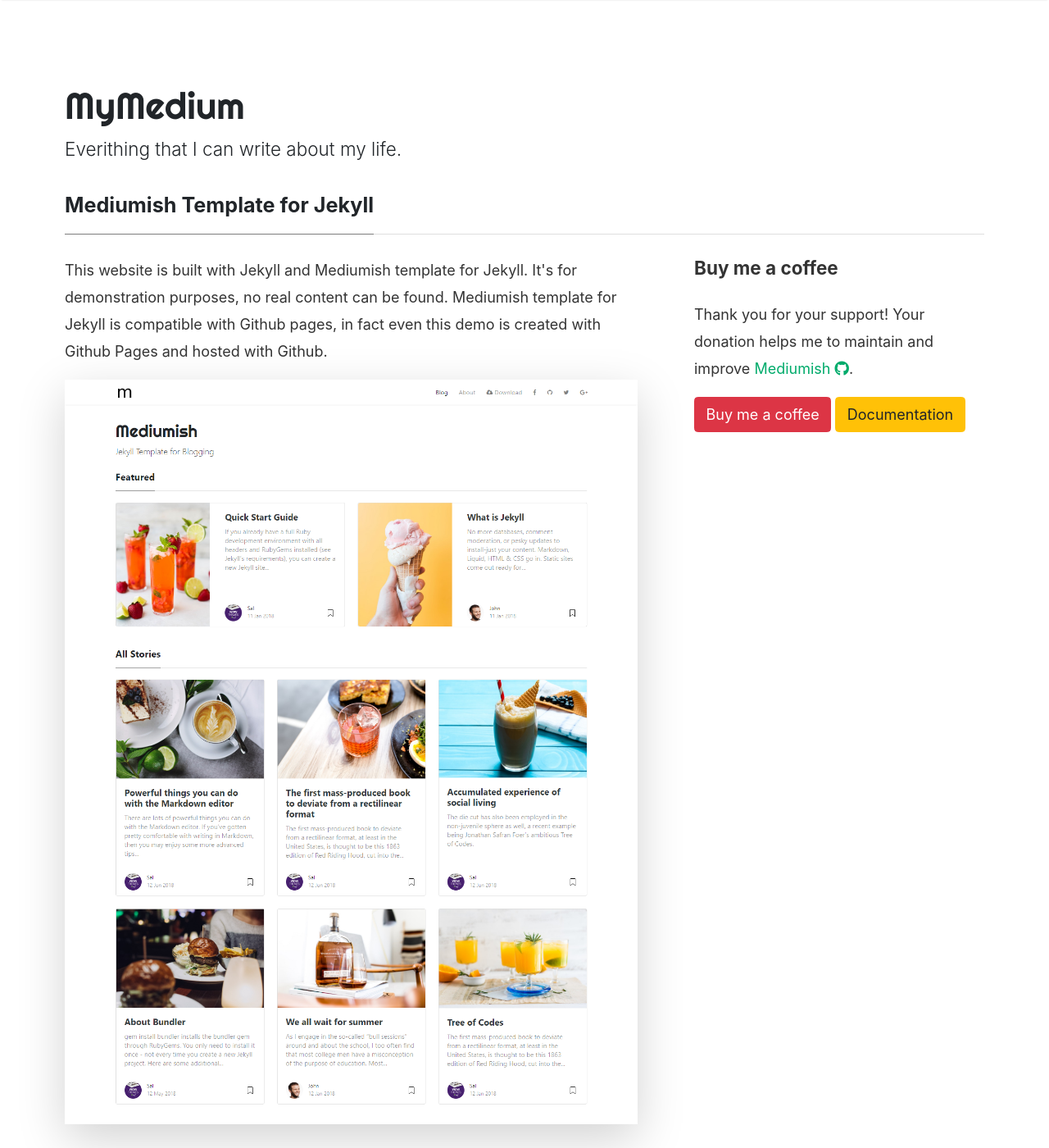
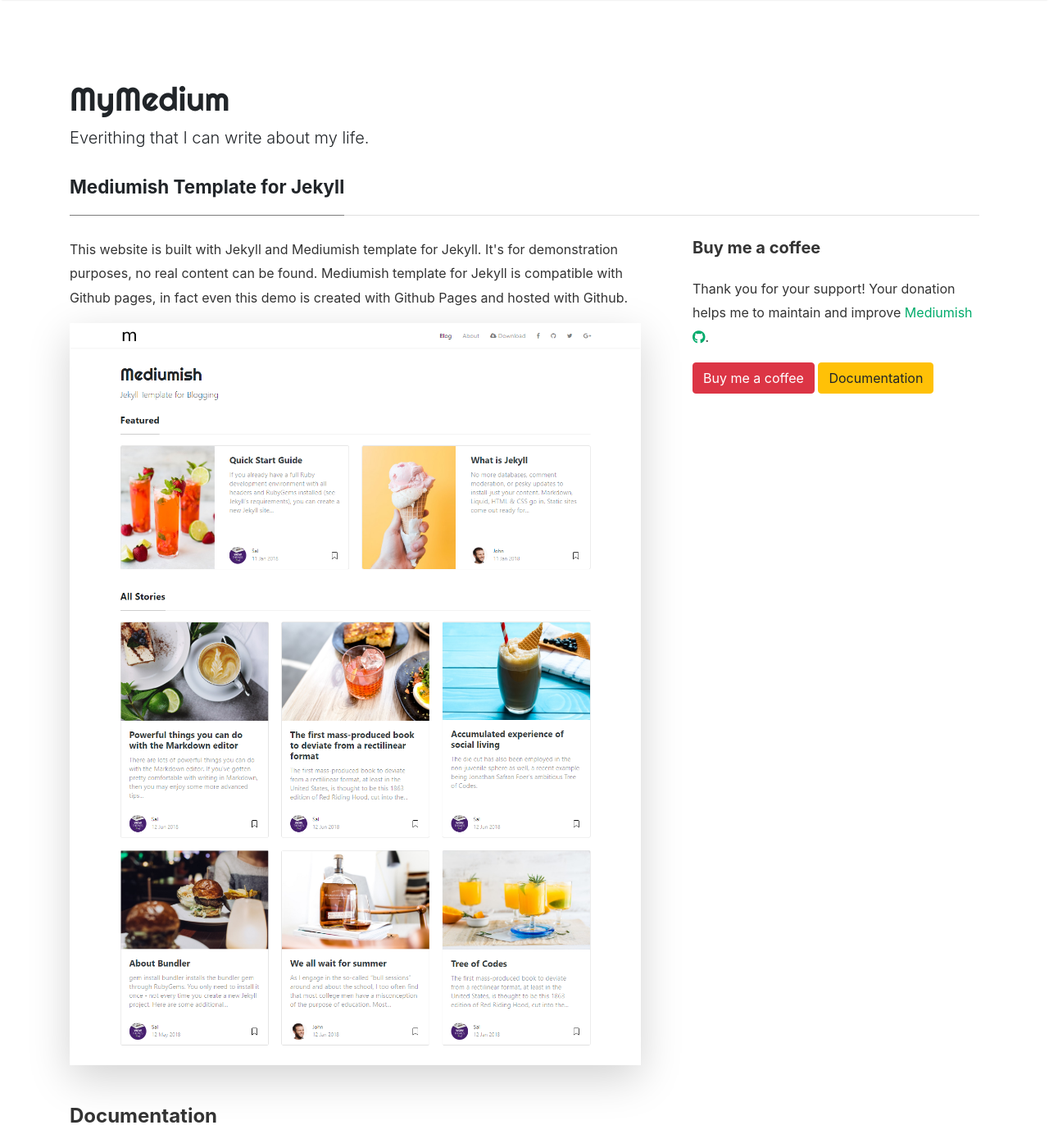
Before and after one commit to mukhamadazistholib/blog-demo, a Jekyll site: the page built from _pages/about.md, in a window 1280 px wide and 1400 px high. Shown: the whole window at 82% size. Built offline with Jekyll 4.4.1, drawn with Linux system fonts in a browser that asks for light colours; nearby versions of some CDN libraries; comment, search, counter and statistics services are not loaded.

Commit message:
fix: media screeen

```diff
--- a/assets/css/screen.css
+++ b/assets/css/screen.css
@@ -7,14 +7,14 @@ License: https://www.wowthemes.net/freebies-license/
     html { font-size:18px; } /* Increase the font size on higher resolutions */
     .container {max-width:80%;}
 }
-@media screen and (max-width:1520px) {
-    html { font-size:18px; } /* Increase the font size on higher resolutions */
+/* @media screen and (max-width:1520px) {
+    html { font-size:18px; }
     .container {max-width:80%;}
 }
 @media screen and (max-width:1440px) {
-    html { font-size:18px; } /* Increase the font size on higher resolutions */
+    html { font-size:18px; }
     .container {max-width:90%;}
-}
+} */
 .mainheading {
     padding: 1rem 0rem;
 }
```
